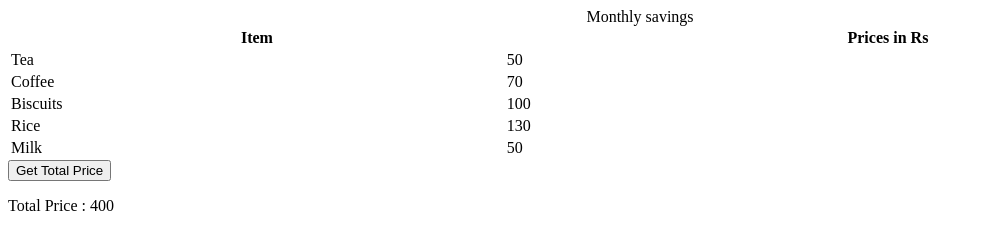
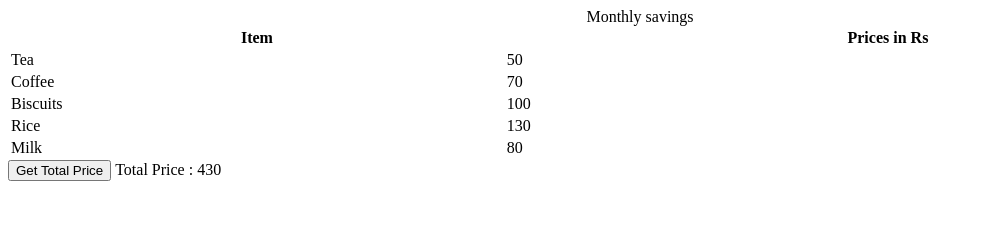
Before and after one commit to acciojob/grofers-checkout-Tusharkkr, a website: page main.html in a window 1280 px wide. Both pictures are taken after a click on the button "Get Total Price". Shown: the whole page, without its empty margins (0-983 px from the left). Drawn offline with Linux system fonts and the light colour scheme.

Commit message:
created a submission

```diff
--- a/main.html
+++ b/main.html
@@ -34,7 +34,7 @@
     </tr>
     <tr>
       <td class="item">Milk</td>
-      <td class="price">50</td>
+      <td class="price">80</td>
     </tr>
   </table>
     <script type="text/javascript" src="./script.js">
--- a/script.js
+++ b/script.js
@@ -10,6 +10,7 @@ const getSum = () => {
             for(let t of td){
                 sum+=+t.innerText
             }
+			p.style.display='inline'
             p.innerText=`Total Price : ${sum}`
             document.body.appendChild(p)
 
```
